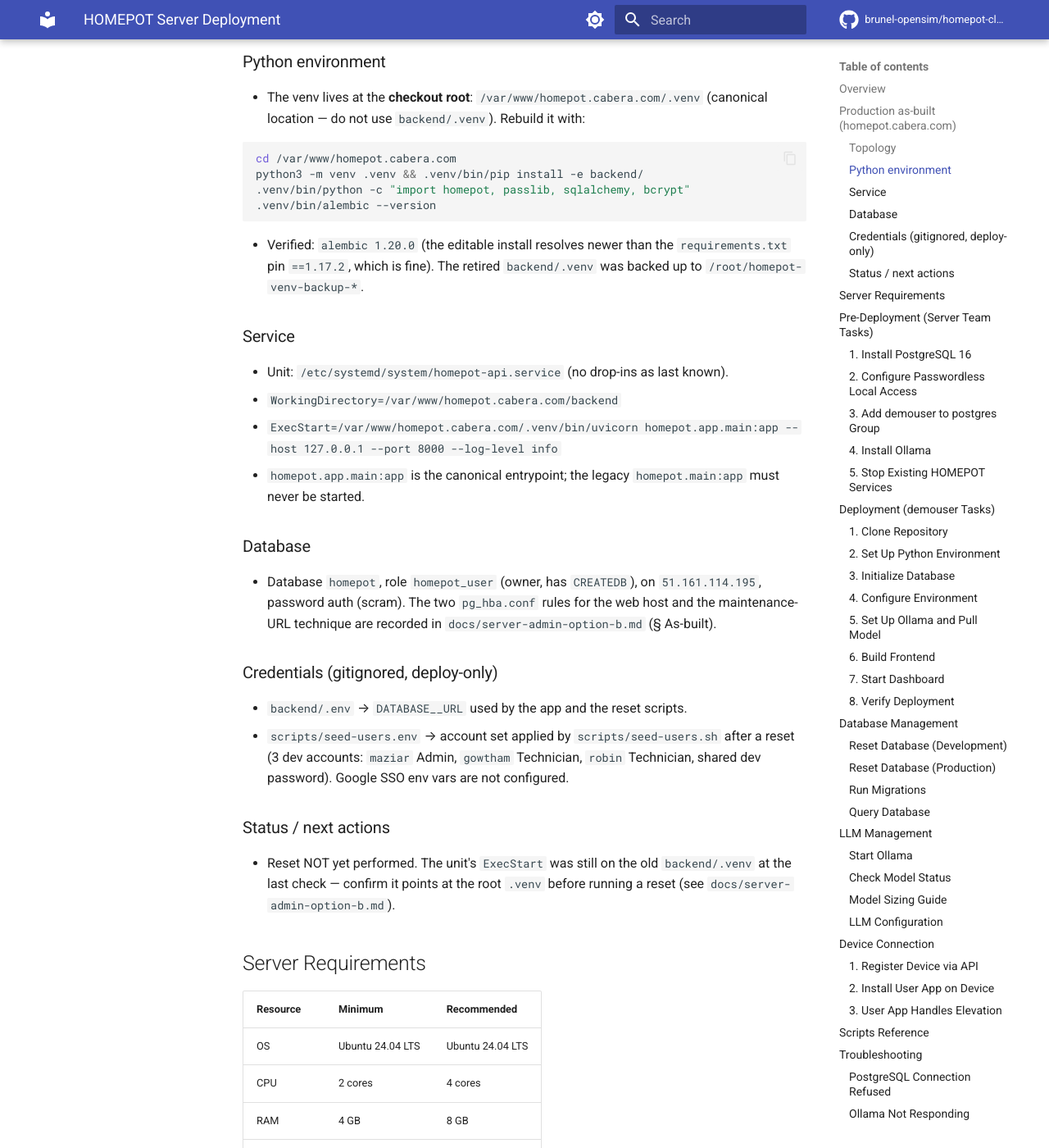
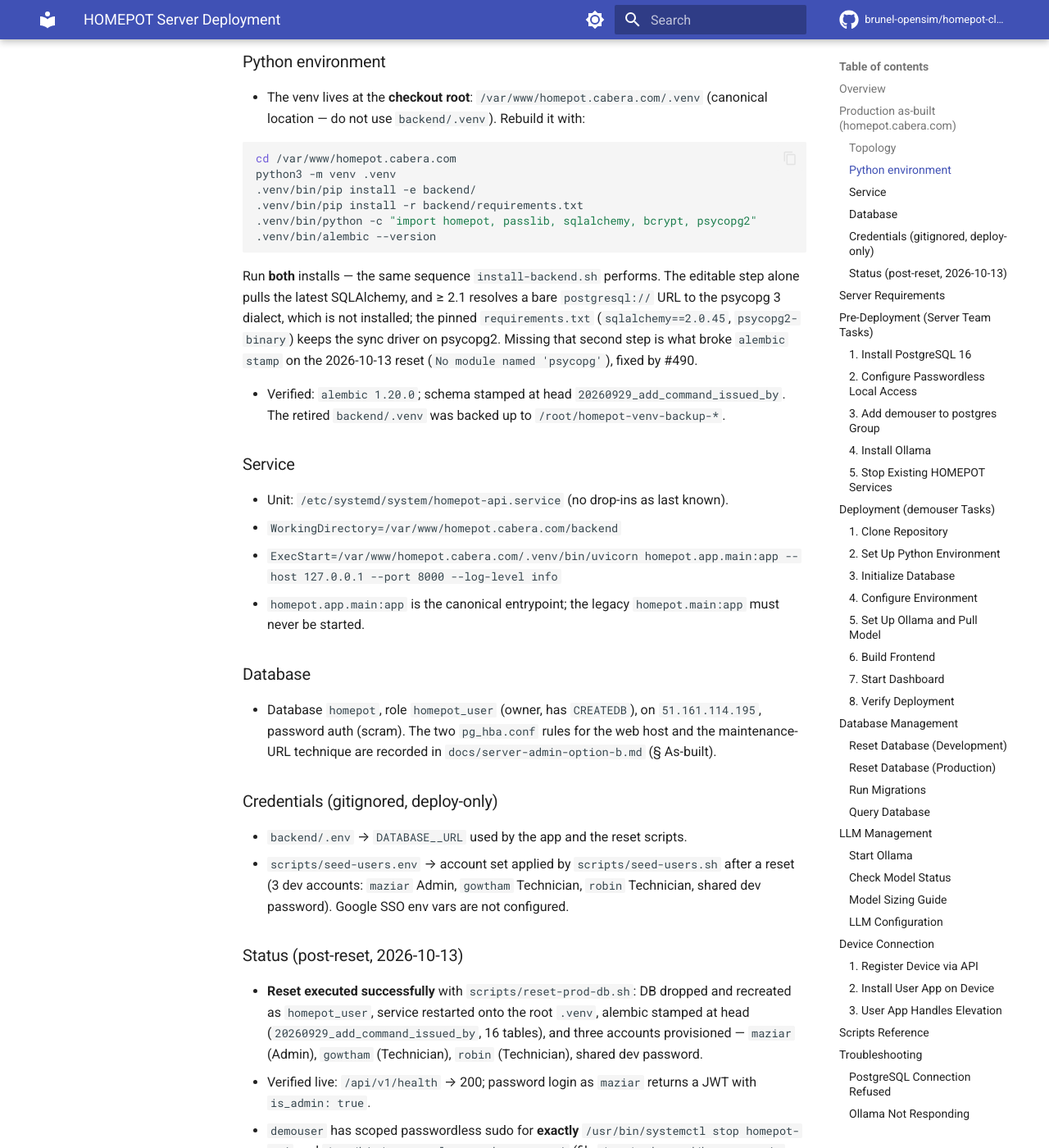
Before and after one commit to brunel-opensim/homepot-client, an MkDocs documentation site: the page built from docs/server-deployment.md, in a window 1280 px wide and 1400 px high, scrolled down 834 px. Shown: the whole window at 82% size. Built offline with MkDocs 1.6.1 and Material for MkDocs 9.7.7, drawn with Linux system fonts in a browser that asks for light colours; comment, search, counter and statistics services are not loaded; the version menu is left out; some of the changed text lies outside the part shown.

Commit message:
docs: record post-reset state and pin the venv install
- Update the production as-built: first successful reset (2026-10-13) —
  alembic at 20260929_add_command_issued_by, 3 seeded accounts, health 200,
  login verified, scoped sudo rule for demouser.
- Correct the venv build to run BOTH the editable install and the pinned
  backend/requirements.txt (as install-backend.sh does). The editable-only
  build pulls SQLAlchemy 2.1, which resolves a bare postgresql:// to the
  uninstalled psycopg3 dialect and broke 'alembic stamp' on the live reset
  (fixed by #490).

````diff
--- a/docs/server-deployment.md
+++ b/docs/server-deployment.md
@@ -14,7 +14,8 @@ development and staging. The stack includes:
 ## Production as-built (homepot.cabera.com)
 
 Current state of the live production server, for technicians applying changes.
-Last verified: 2026-10-09 (checkout `main` @ `c0ad135`).
+Last verified: 2026-10-13, after the first successful production reset (current
+`main`).
 
 ### Topology
 
@@ -31,14 +32,23 @@ Last verified: 2026-10-09 (checkout `main` @ `c0ad135`).
 
   ```bash
   cd /var/www/homepot.cabera.com
-  python3 -m venv .venv && .venv/bin/pip install -e backend/
-  .venv/bin/python -c "import homepot, passlib, sqlalchemy, bcrypt"
+  python3 -m venv .venv
+  .venv/bin/pip install -e backend/
+  .venv/bin/pip install -r backend/requirements.txt
+  .venv/bin/python -c "import homepot, passlib, sqlalchemy, bcrypt, psycopg2"
   .venv/bin/alembic --version
   ```
 
-- Verified: `alembic 1.20.0` (the editable install resolves newer than the
-  `requirements.txt` pin `==1.17.2`, which is fine). The retired
-  `backend/.venv` was backed up to `/root/homepot-venv-backup-*`.
+  Run **both** installs — the same sequence `install-backend.sh` performs. The
+  editable step alone pulls the latest SQLAlchemy, and ≥ 2.1 resolves a bare
+  `postgresql://` URL to the psycopg 3 dialect, which is not installed; the
+  pinned `requirements.txt` (`sqlalchemy==2.0.45`, `psycopg2-binary`) keeps the
+  sync driver on psycopg2. Missing that second step is what broke `alembic
+  stamp` on the 2026-10-13 reset (`No module named 'psycopg'`), fixed by #490.
+
+- Verified: `alembic 1.20.0`; schema stamped at head
+  `20260929_add_command_issued_by`. The retired `backend/.venv` was backed up
+  to `/root/homepot-venv-backup-*`.
 
 ### Service
 
@@ -63,11 +73,20 @@ Last verified: 2026-10-09 (checkout `main` @ `c0ad135`).
   `gowtham` Technician, `robin` Technician, shared dev password). Google SSO
   env vars are not configured.
 
-### Status / next actions
+### Status (post-reset, 2026-10-13)
 
-- Reset NOT yet performed. The unit's `ExecStart` was still on the old
-  `backend/.venv` at the last check — confirm it points at the root `.venv`
-  before running a reset (see `docs/server-admin-option-b.md`).
+- **Reset executed successfully** with `scripts/reset-prod-db.sh`: DB dropped
+  and recreated as `homepot_user`, service restarted onto the root `.venv`,
+  alembic stamped at head (`20260929_add_command_issued_by`, 16 tables), and
+  three accounts provisioned — `maziar` (Admin), `gowtham` (Technician),
+  `robin` (Technician), shared dev password.
+- Verified live: `/api/v1/health` → 200; password login as `maziar` returns a
+  JWT with `is_admin: true`.
+- `demouser` has scoped passwordless sudo for **exactly** `/usr/bin/systemctl
+  stop homepot-api` and `/usr/bin/systemctl start homepot-api` (file
+  `/etc/sudoers.d/homepot-api-reset`) — required by `reset-prod-db.sh`;
+  nothing broader was granted.
+- Pre-reset devices were wiped by design — re-register devices after a reset.
 
 ## Server Requirements
 
@@ -182,6 +201,7 @@ the repo root:
 python3 -m venv .venv
 source .venv/bin/activate
 pip install -e backend/
+pip install -r backend/requirements.txt
 ```
 
 ### 3. Initialize Database
````
